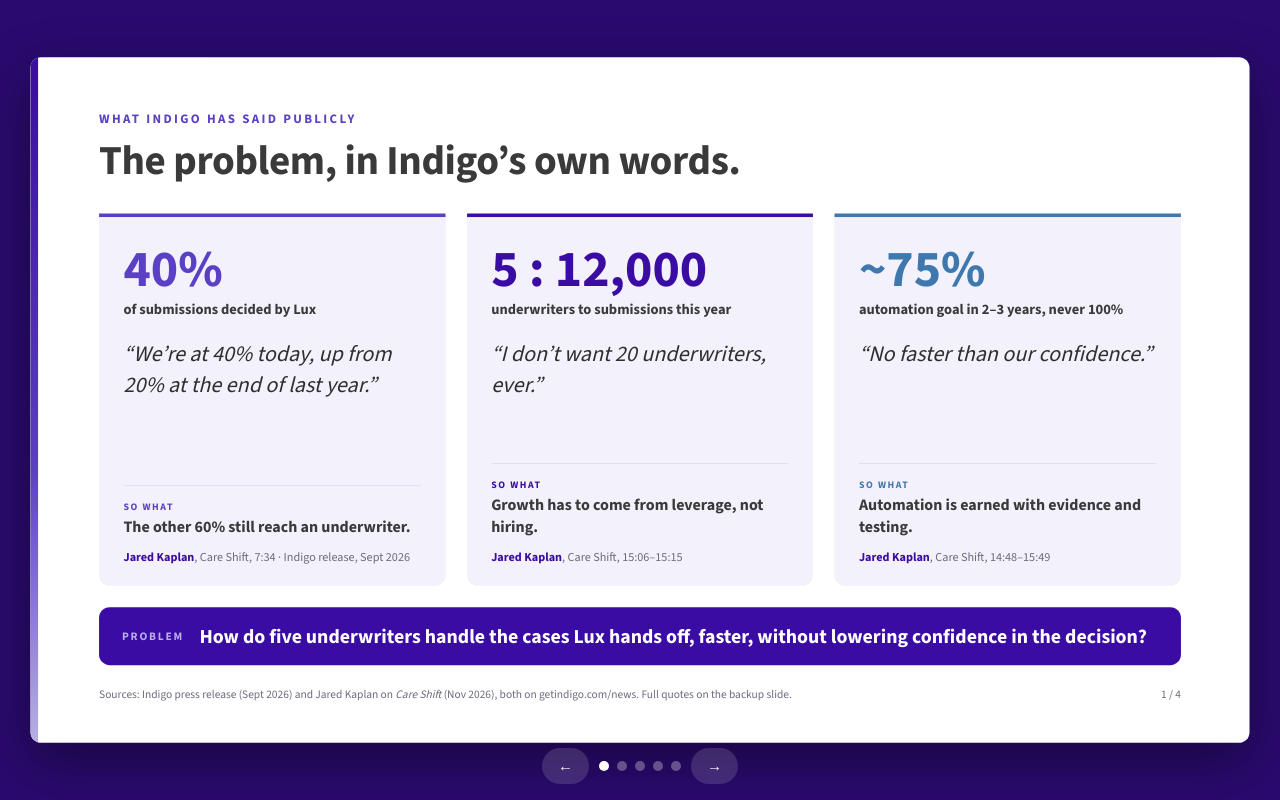
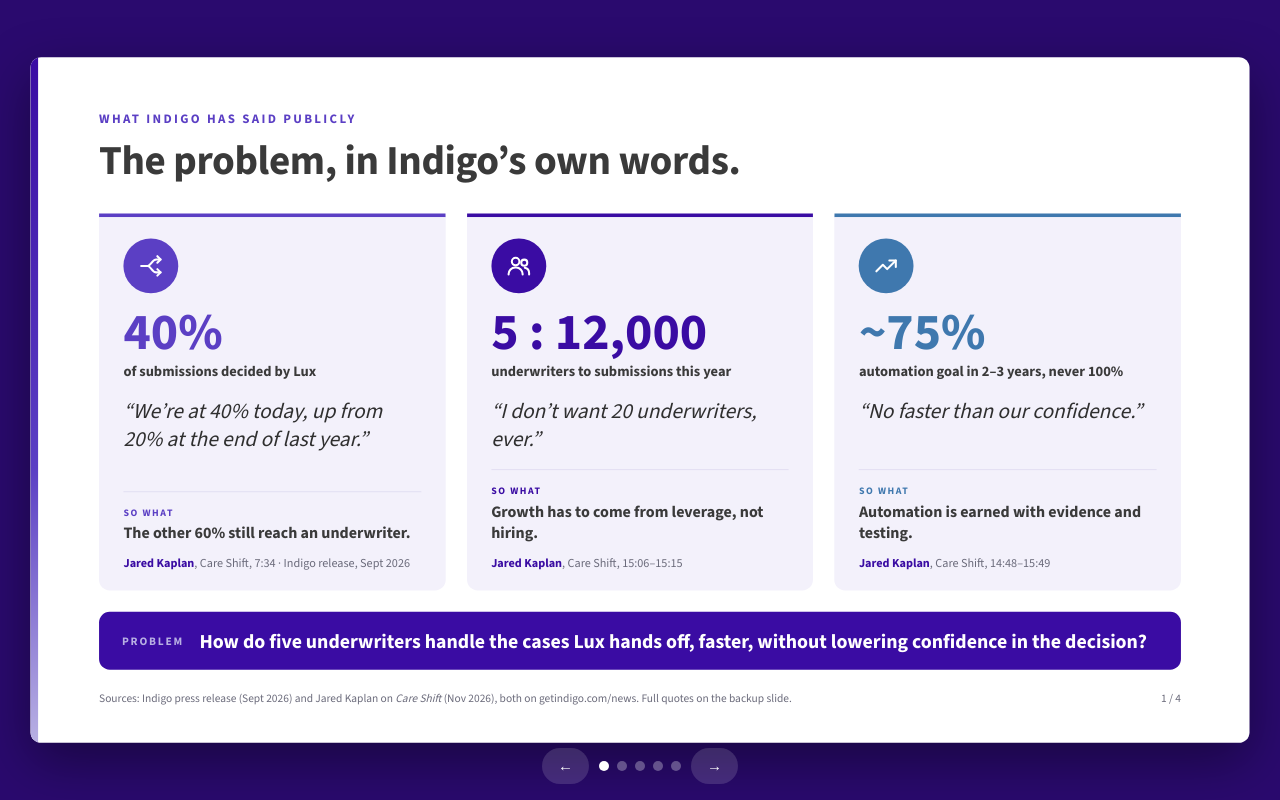
Before and after one commit to akhilesh360/underwriter-exception-copilot, a plain HTML site: page docs/deck.html in a window 1280 px wide. Drawn offline with nearby package versions, Linux system fonts and the light colour scheme.

Commit message:
Deck: icons on problem slide, no empty space

```diff
--- a/docs/deck.html
+++ b/docs/deck.html
@@ -52,10 +52,11 @@
   .s1 .foot{margin-top:28px}
   /* slide 0: problem in their words */
   .q3{display:grid;grid-template-columns:repeat(3,1fr);gap:28px;margin-top:40px;flex:1}
-  .qc{background:var(--lav50);border-top:5px solid var(--c);border-radius:0 0 14px 14px;padding:34px 32px 28px;display:flex;flex-direction:column}
+  .qc{background:var(--lav50);border-top:5px solid var(--c);border-radius:0 0 14px 14px;padding:28px 32px 26px;display:flex;flex-direction:column}
+  .qc .qi{width:72px;height:72px;border-radius:50%;background:var(--c);color:#fff;display:flex;align-items:center;justify-content:center;margin-bottom:16px}
   .qc .big{font-size:68px;font-weight:900;color:var(--c);line-height:1}
   .qc .cap{font-size:19px;font-weight:700;color:var(--header);margin-top:6px}
-  .qc .quote{font-size:29px;line-height:1.38;color:var(--ink);margin-top:26px;font-style:italic}
+  .qc .quote{font-size:28px;line-height:1.36;color:var(--ink);margin:20px 0 20px;font-style:italic}
   .qc .so{margin-top:auto;padding-top:18px;border-top:1px solid #DDD8F0;font-size:21px;line-height:1.35;font-weight:700;color:var(--header)}
   .qc .so b{display:block;font-size:13px;letter-spacing:.16em;text-transform:uppercase;color:var(--c);margin-bottom:4px}
   .qc .who{padding-top:14px;font-size:16px;color:var(--muted)}
@@ -123,19 +124,19 @@
     <div class="headline">The problem, in Indigo’s own words.</div>
     <div class="q3">
       <div class="qc" style="--c:var(--purple)">
-        <div class="big">40%</div><div class="cap">of submissions decided by Lux</div>
+        <div class="qi"><svg viewBox="0 0 24 24" width="34" height="34" fill="none" stroke="currentColor" stroke-width="1.9" stroke-linecap="round" stroke-linejoin="round" aria-hidden="true"><path d="M3 12h6"/><path d="M9 12c3 0 4-6 8-6h4"/><path d="M9 12c3 0 4 6 8 6h4"/><polyline points="18 3 21 6 18 9"/><polyline points="18 15 21 18 18 21"/></svg></div><div class="big">40%</div><div class="cap">of submissions decided by Lux</div>
         <div class="quote">“We’re at 40% today, up from 20% at the end of last year.”</div>
         <div class="so"><b>So what</b>The other 60% still reach an underwriter.</div>
         <div class="who"><b>Jared Kaplan</b>, Care Shift, 7:34 · Indigo release, Sept 2026</div>
       </div>
       <div class="qc" style="--c:var(--primary)">
-        <div class="big">5 : 12,000</div><div class="cap">underwriters to submissions this year</div>
+        <div class="qi"><svg viewBox="0 0 24 24" width="34" height="34" fill="none" stroke="currentColor" stroke-width="1.9" stroke-linecap="round" stroke-linejoin="round" aria-hidden="true"><circle cx="9" cy="8" r="3.5"/><path d="M2.5 20v-.5a6 6 0 0 1 6-6h1a6 6 0 0 1 6 6v.5"/><circle cx="17" cy="9" r="2.8"/><path d="M17.5 13.6a5 5 0 0 1 4 4.9V20"/></svg></div><div class="big">5 : 12,000</div><div class="cap">underwriters to submissions this year</div>
         <div class="quote">“I don’t want 20 underwriters, ever.”</div>
         <div class="so"><b>So what</b>Growth has to come from leverage, not hiring.</div>
         <div class="who"><b>Jared Kaplan</b>, Care Shift, 15:06–15:15</div>
       </div>
       <div class="qc" style="--c:var(--skydark)">
-        <div class="big">~75%</div><div class="cap">automation goal in 2–3 years, never 100%</div>
+        <div class="qi"><svg viewBox="0 0 24 24" width="34" height="34" fill="none" stroke="currentColor" stroke-width="1.9" stroke-linecap="round" stroke-linejoin="round" aria-hidden="true"><polyline points="3 17 9 11 13 15 21 7"/><polyline points="15 7 21 7 21 13"/></svg></div><div class="big">~75%</div><div class="cap">automation goal in 2–3 years, never 100%</div>
         <div class="quote">“No faster than our confidence.”</div>
         <div class="so"><b>So what</b>Automation is earned with evidence and testing.</div>
         <div class="who"><b>Jared Kaplan</b>, Care Shift, 14:48–15:49</div>
```
